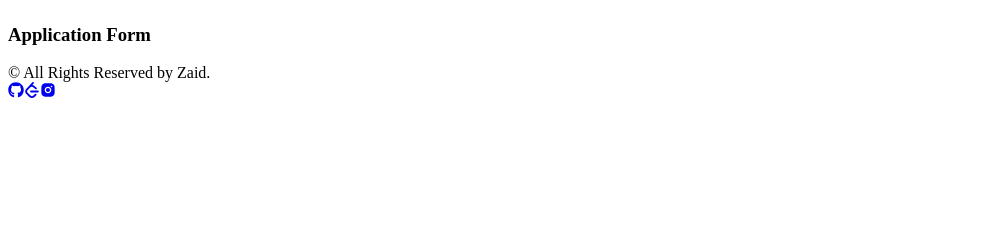
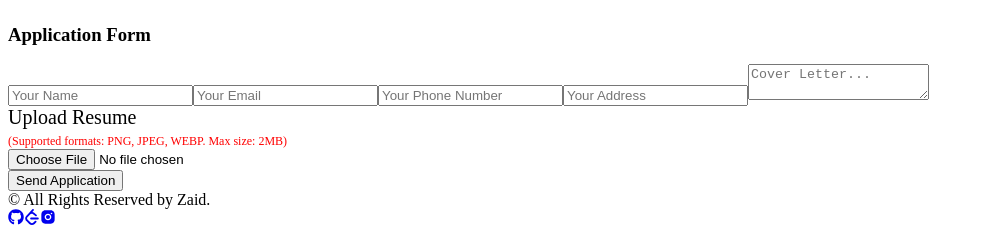
Before and after one commit to Zaid32-ux/job_portal, a React (Vite) app in the folder frontend/app/: page /application/1 in a window 1280 px wide. Shown: the part 413-654 px from the top of the page, without its empty margins (0-984 px from the left). Built offline with nearby package versions, Linux system fonts and the light colour scheme; no server answers.

Commit message:
add job application form UI with resume upload

```diff
--- a/frontend/app/src/components/Application/Application.jsx
+++ b/frontend/app/src/components/Application/Application.jsx
@@ -111,6 +111,73 @@ const Application = () => {
     <section className="application">
       <div className="container">
         <h3>Application Form</h3>
+        <form onSubmit={handleApplication}>
+          <input
+            type="text"
+            placeholder="Your Name"
+            value={name}
+            onChange={(e) => setName(e.target.value)}
+            required
+          />
+          <input
+            type="email"
+            placeholder="Your Email"
+            value={email}
+            onChange={(e) => setEmail(e.target.value)}
+            required
+          />
+          <input
+            type="number"
+            placeholder="Your Phone Number"
+            value={phone}
+            onChange={(e) => setPhone(e.target.value)}
+            required
+          />
+          <input
+            type="text"
+            placeholder="Your Address"
+            value={address}
+            onChange={(e) => setAddress(e.target.value)}
+            required
+          />
+          <textarea
+            placeholder="Cover Letter..."
+            value={coverLetter}
+            onChange={(e) => setCoverLetter(e.target.value)}
+            required
+          />
+          <div>
+            <label
+              style={{ textAlign: "start", display: "block", fontSize: "20px" }}
+            >
+              Upload Resume
+              <p style={{ color: "red", fontSize: "12px", margin: "5px 0 0 0" }}>
+                (Supported formats: PNG, JPEG, WEBP. Max size: 2MB)
+              </p>
+            </label>
+            <input
+              type="file"
+              accept=".png,.jpg,.jpeg,.webp"
+              onChange={handleFileChange}
+              style={{ width: "100%" }}
+            />
+            {fileError && (
+              <p style={{ color: "red", fontSize: "14px", marginTop: "5px" }}>
+                {fileError}
+              </p>
+            )}
+          </div>
+          <button
+            type="submit"
+            disabled={loading}
+            style={{
+              opacity: loading ? 0.7 : 1,
+              cursor: loading ? "not-allowed" : "pointer"
+            }}
+          >
+            {loading ? "Submitting..." : "Send Application"}
+          </button>
+        </form>
       </div>
     </section>
   );
```
